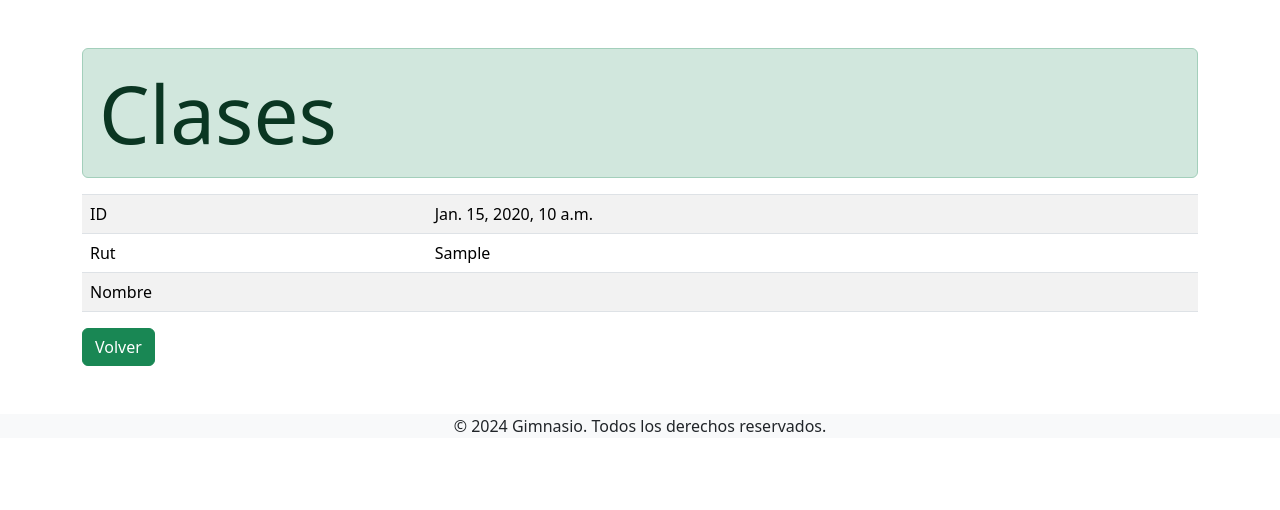
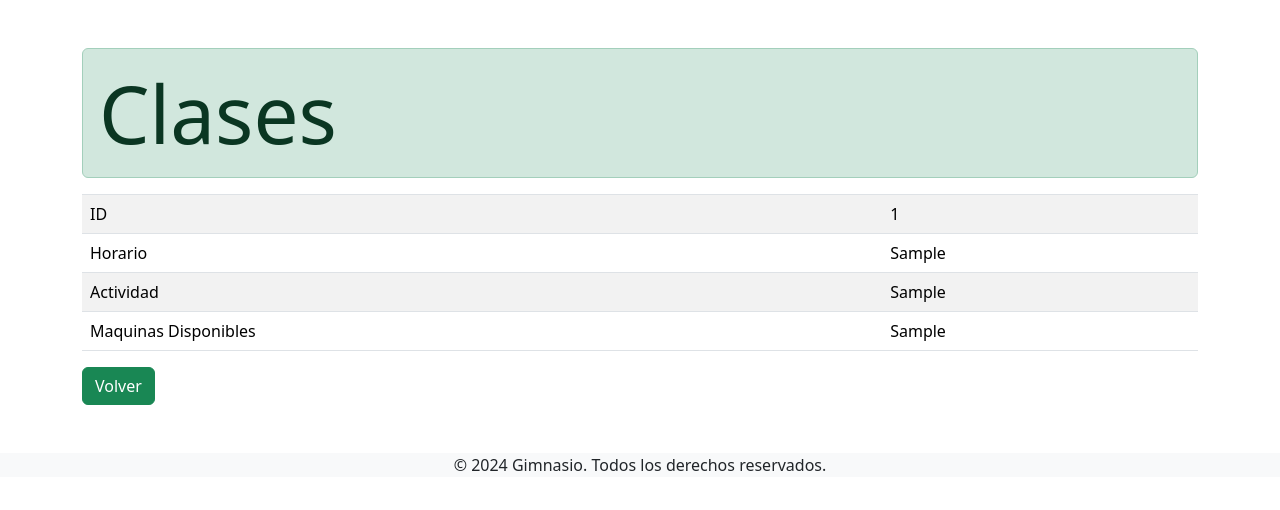
Before and after one commit to Pifo01/cmas, a Django app: page /ver_clase/1 in a window 1280 px wide. Shown: the part 56-566 px from the top of the page. Run offline with Django 5.2, Linux system fonts and the light colour scheme; tables that the repository leaves empty hold one stand-in row (values such as "Sample post"); some libraries are stand-ins or nearby versions.

Commit message:
Arreglos

```diff
--- a/PortalCMAS/models.py
+++ b/PortalCMAS/models.py
@@ -33,6 +33,6 @@ class Metricas(models.Model):
     Peso_press_militar=models.IntegerField(max_length=3)
 
 class Clases(models.Model):
-    Horario = models.DateTimeField()
+    Horario = models.CharField(max_length=50)
     Actividad = models.CharField(max_length=50)
     Maquinas_Diponibles = models.CharField(max_length=50)
--- a/PortalCMAS/views.py
+++ b/PortalCMAS/views.py
@@ -33,7 +33,7 @@ def Crear_Clase(request):
         form=ClasesForm(request.POST)
         if form.is_valid():
             form.save()
-        return Index(request)
+        return Clases_profesor(request)
     data={'form':form,'titulo':'Agregar Clases'}
     return render(request,'clases_save.html',data)
 
@@ -49,7 +49,7 @@ def Actualizar_Clase(request,id):
         form=ClasesForm(request.POST,instance=clases)
         if form.is_valid():
             form.save()
-        return Index(request)
+        return Clases_profesor(request)
     data={'form':form,'titulo':'Actualizar Clase'}
     return render(request,'clases_save.html',data)
 
@@ -58,11 +58,11 @@ def Eliminar_Clase(request, id):
     try:
         clases = Clases.objects.get(id=id)
     except Clases.DoesNotExist:
-        return redirect('../clases_profesor/')
+        return redirect('../Clases_profesor/')
 
     if request.method == 'POST':
         clases.delete()
-        return redirect('../clases_profesor/')
+        return redirect('../Clases_profesor/')
 
     return render(request, 'clases_eliminar.html', {'clases': clases})
 
--- a/SistemaCMAS/settings.py
+++ b/SistemaCMAS/settings.py
@@ -59,6 +59,10 @@ DATABASES = {
         'ENGINE': 'django.db.backends.mysql',
         'NAME': 'gimnasio',
         'USER': 'root',
+        'PASSWORD':'',
+        'HOST':'localhost',
+        'PORT':'3307',
+
     }
 }
 
--- a/templates/clases_clientes.html
+++ b/templates/clases_clientes.html
@@ -18,7 +18,7 @@
                 <tr>
                     <td>{{clas.Horario}}</td>
                     <td>{{clas.Actividad}}</td>
-                    <td>{{clas.Maquinas_Desocupadas}}</td>
+                    <td>{{clas.Maquinas_Diponibles}}</td>
                     <td><button class="btn btn-primary">Inscribirse</button></td>
                 </tr>
                 {%endfor%}
--- a/templates/clases_eliminar.html
+++ b/templates/clases_eliminar.html
@@ -5,7 +5,7 @@
     <form method="post">
         {% csrf_token %}
         <button type="submit" class="btn btn-danger">Eliminar</button>
-        <a href="../index/" class="btn btn-secondary">Cancelar</a>
+        <a href="../Clases_profesor/" class="btn btn-secondary">Cancelar</a>
     </form>
 </div>
 {% include 'footer.html' %}
--- a/templates/clases_profesor.html
+++ b/templates/clases_profesor.html
@@ -22,7 +22,7 @@
                         <td>{{clas.id}}</td>
                         <td>{{clas.Horario}}</td>
                         <td>{{clas.Actividad}}</td>
-                        <td>{{clas.Maquinas_Desocupadas}}</td>
+                        <td>{{clas.Maquinas_Diponibles}}</td>
                     <td>
                         <a href="../ver_clase/{{clas.id}}"
                           class='btn btn-success'><i class="bi bi-eye"></i>
--- a/templates/clases_save.html
+++ b/templates/clases_save.html
@@ -5,6 +5,7 @@
           {{form.as_p}}
           {%csrf_token %}
           <input type='submit' class="btn btn-success" value="Guardar">
+          <a href="../Clases_profesor/" class="btn btn-secondary">Cancelar</a>
         </form>
 
         <script src="https://cdn.jsdelivr.net/npm/bootstrap@5.3.3/dist/js/bootstrap.bundle.min.js" integrity="sha384-YvpcrYf0tY3lHB60NNkmXc5s9fDVZLESaAA55NDzOxhy9GkcIdslK1eN7N6jIeHz" crossorigin="anonymous"></script>
--- a/templates/clases_ver.html
+++ b/templates/clases_ver.html
@@ -2,10 +2,11 @@
     <div class="container mt-5">
         <div class="alert alert-success display-1">Clases</div>
         <table class="table table-striped">
-          <tr><td>ID</td><td>{{clases.Horario}}</td></tr>
-          <tr><td>Rut</td><td>{{clases.Actividad}}</td></tr>
-          <tr><td>Nombre</td><td>{{clases.Maquinas_Desocupadas}}</td></tr>
+          <tr><td>ID</td><td>{{clases.id}}</td></tr>
+          <tr><td>Horario</td><td>{{clases.Horario}}</td></tr>
+          <tr><td>Actividad</td><td>{{clases.Actividad}}</td></tr>
+          <tr><td>Maquinas Disponibles</td><td>{{clases.Maquinas_Diponibles}}</td></tr>
         </table>
-       <a href="../index/" class="btn btn-success">Volver</a>
+       <a href="../Clases_profesor/" class="btn btn-success">Volver</a>
     </div>
 {%include 'footer.html'%}
```
Also changed, not shown: PortalCMAS/migrations/0002_alter_clases_horario.py (added).
